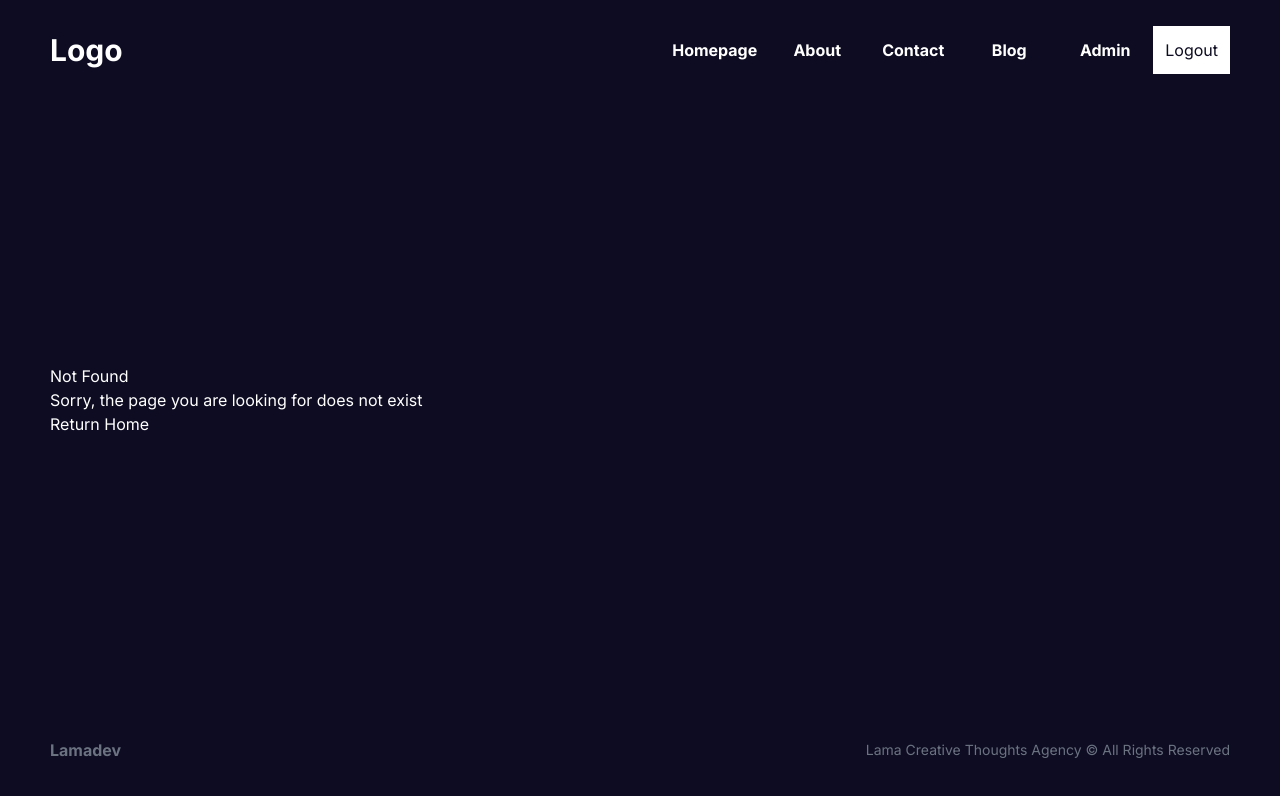
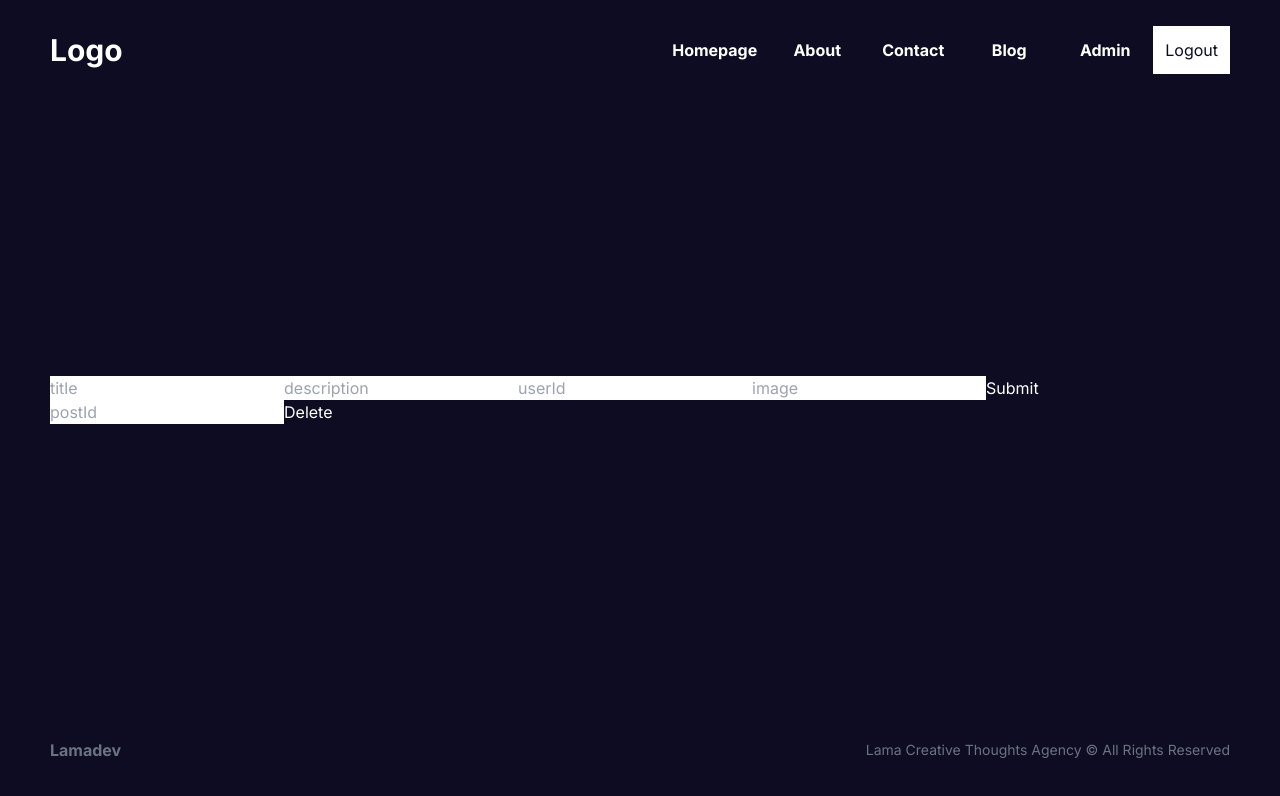
Before and after one commit to ariel-behar/baby-journal, a Next.js app: page /servertest in a window 1280 px wide. Before the commit this address had no page. Shown: the top 796 px of the page. Built offline with nearby package versions, Linux system fonts and the light colour scheme.

Commit message:
Creating a servertest route to test server actions

```diff
--- /dev/null
+++ b/app/servertest/page.tsx
@@ -0,0 +1,29 @@
+import { addPost, deletePost } from "@/lib/serverActions"
+
+function ServerTestPage() {
+
+    // const actionInComponent = async () => {
+    //     "use server"
+
+    //     console.log(formData);
+    // }
+
+  return (
+    <div>
+        <form action={addPost}>
+            <input className="text-dark" type="text" placeholder="title" name="title" />
+            <input className="text-dark" type="text" placeholder="description" name="description" />
+            <input className="text-dark" type="text" placeholder="userId" name="userId" />
+            <input className="text-dark" type="text" placeholder="image" name="img" />
+            <button type="submit">Submit</button>
+        </form>
+
+        <form action={deletePost}>
+            <input className="text-dark" type="text" placeholder="postId" name="postId" />
+            <button>Delete</button>
+        </form>
+    </div>
+  )
+}
+
+export default ServerTestPage
```
